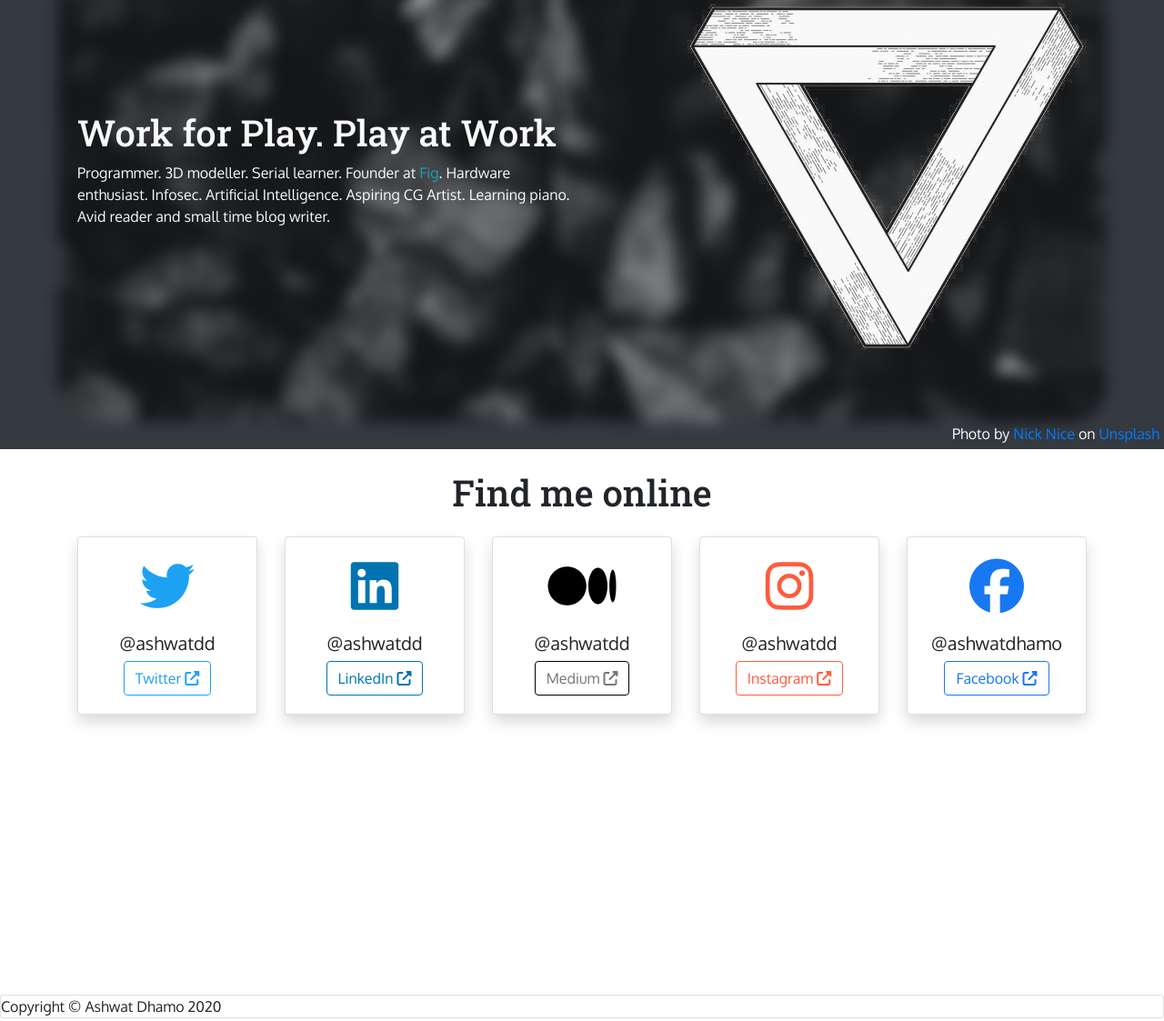
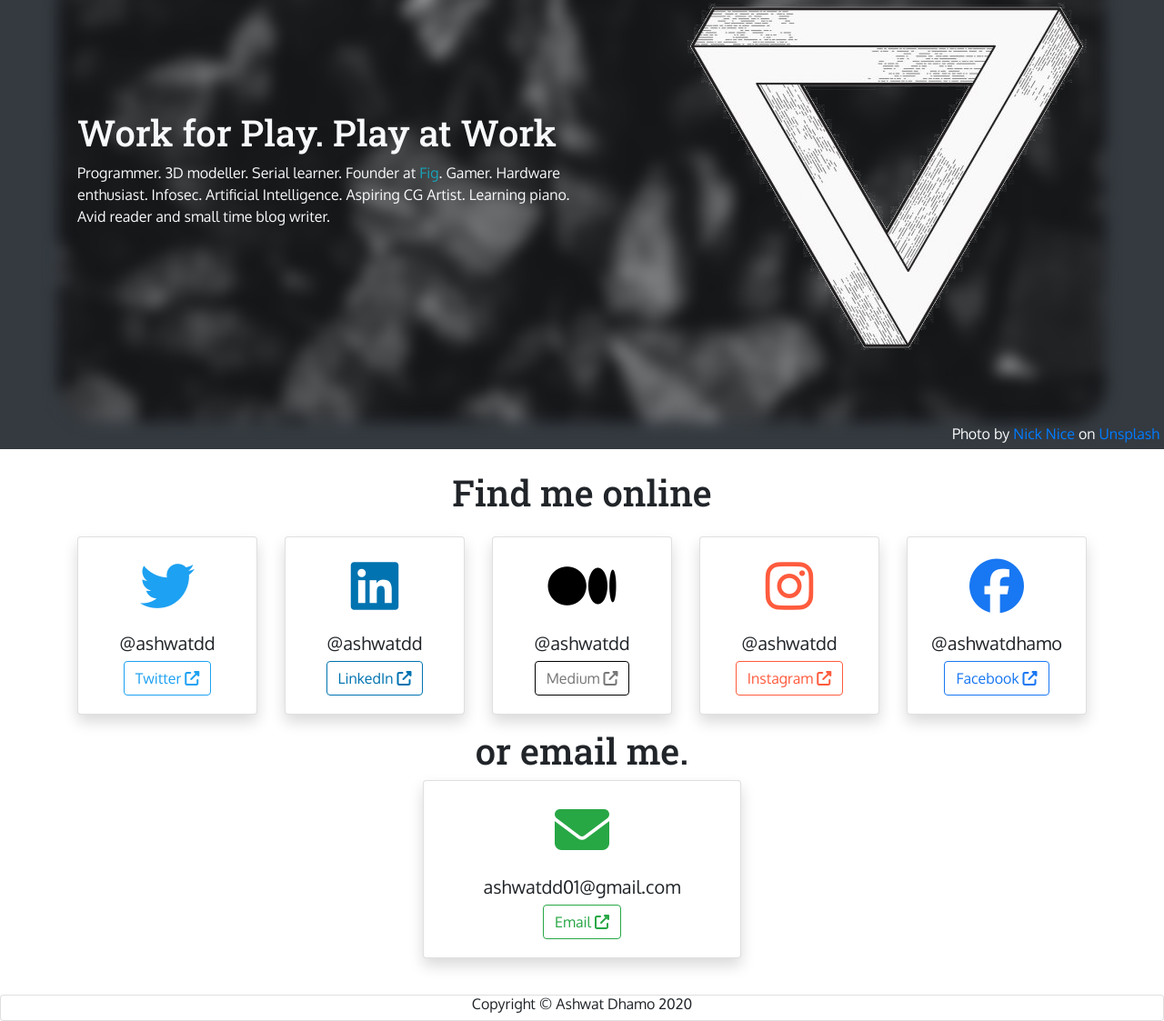
Before and after one commit to ashwatdd/ashwatdd.github.io, a plain HTML site: page index.html in a window 1280 px wide. Shown: the part 192-1315 px from the top of the page at 91% size. Drawn offline with nearby package versions, Linux system fonts and the light colour scheme.

Commit message:
Update bio

```diff
--- a/index.html
+++ b/index.html
@@ -219,14 +219,14 @@
     </header>
     <section class="bg-dark text-light position-relative">
         <div class="position-absolute unsplash-bg"></div>
-        <div class="container full-section-height position-relative d-flex flex-row align-items-center justify-content-between">
+        <div
+            class="container full-section-height position-relative d-flex flex-row align-items-center justify-content-between">
             <div class="w-50">
                 <h1 class="font-heading">Work for Play. Play at Work</h1>
                 <p>Programmer. 3D modeller. Serial learner. Founder at
                     <a href="https://figprojects.com" target="_blank" rel="noopener" class="text-info">Fig</a>.
-                    Hardware enthusiast. Infosec. Artificial Intelligence.  Aspiring CG Artist. Learning
-                    piano. Avid
-                    reader and small time blog writer.</p>
+                    Gamer. Hardware enthusiast. Infosec. Artificial Intelligence. Aspiring CG Artist. Learning
+                    piano. Avid reader and small time blog writer.</p>
             </div>
             <img src="/assets/impossible_triangle.png" alt="impossible_triangle">
         </div>
@@ -306,8 +306,26 @@
                 </div>
             </div>
         </div>
+
+        <h1 class="text-center font-heading">or email me.</h1>
+        <div class="row justify-content-center">
+            <div class="col-4">
+                <div class="card text-center shadow pt-4">
+                    <i class="large-icon text-success fas fa-envelope"></i>
+                    <div class="card-body">
+                        <h5><span>a</span><span>shw</span><span>atdd01@</span><span>gmai</span><span>l.com</span></h5>
+                        <button class="btn btn-outline-success stretched-link"
+                            onclick="const middle = 'atdd01@g'; window.location.assign('mai'+'lto:as'+'hw'+middle+'mai'+'l.com')">
+                            Email <i class="fas fa-external-link-alt"></i>
+                        </button>
+                    </div>
+                </div>
+            </div>
+        </div>
     </section>
-    <footer class="card">Copyright &copy; Ashwat Dhamo 2020</footer>
+    <footer class="card text-center">
+        <h6>Copyright &copy; Ashwat Dhamo 2020</h6>
+    </footer>
 </body>
 
 </html>
```
